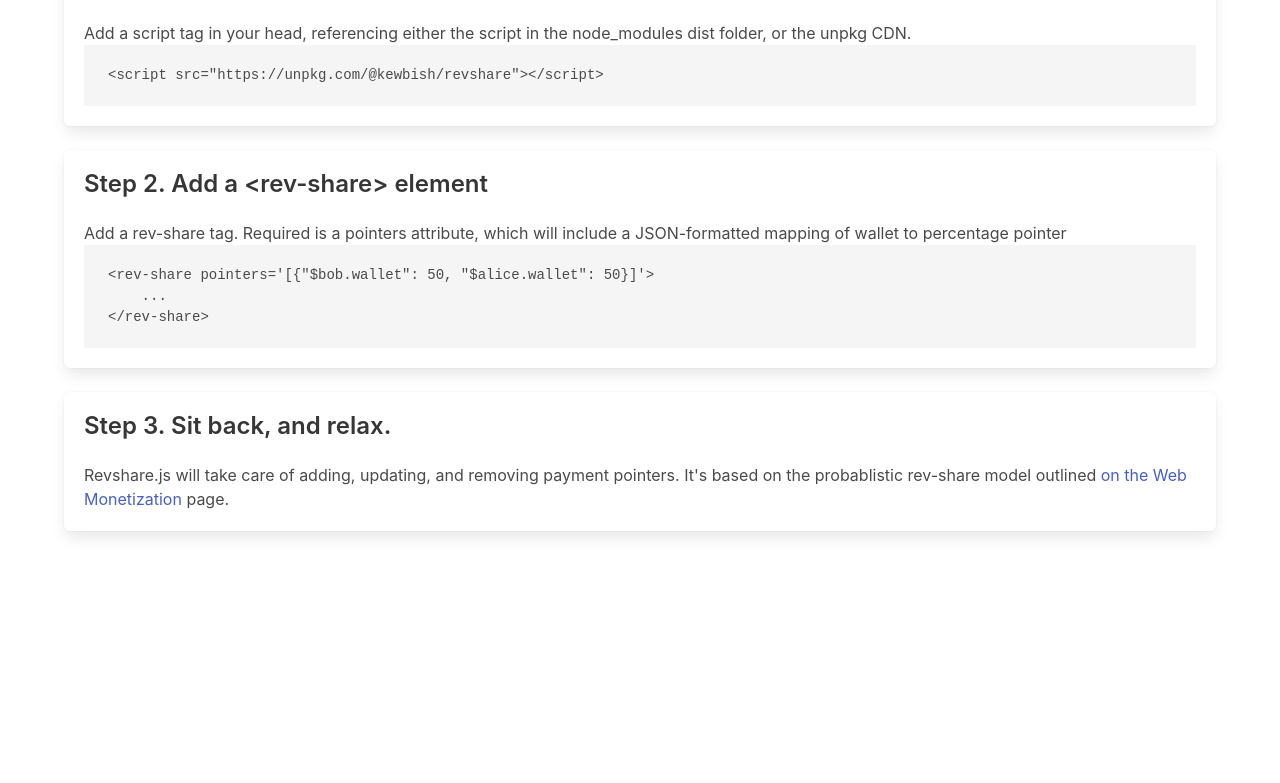
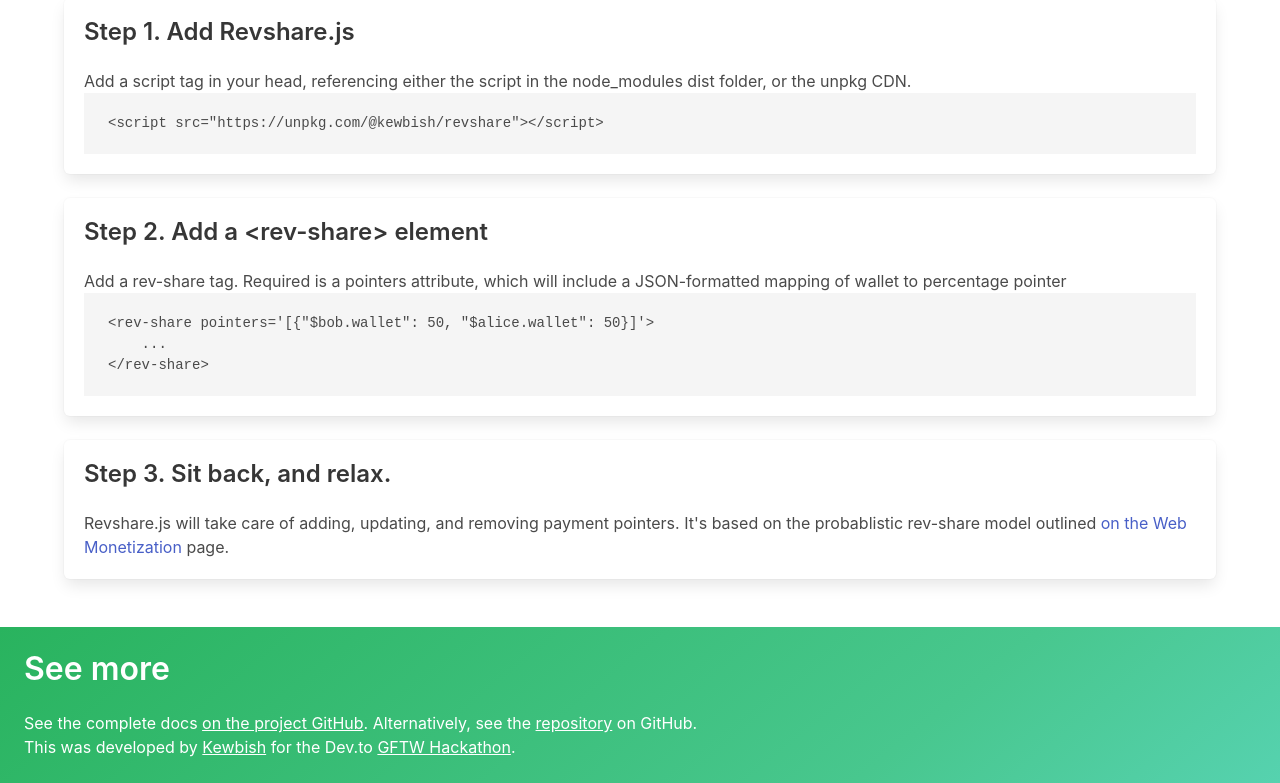
Before and after one commit to kewbish/revshare, a plain HTML site: page index.html in a window 1280 px wide. Shown: the part 554-1337 px from the top of the page. Before the commit the page ends 1133 px from the top, so only its background shows below. Drawn offline with nearby package versions, Linux system fonts and the light colour scheme.

Commit message:
Add footer

```diff
--- a/index.html
+++ b/index.html
@@ -8,16 +8,16 @@
     <link rel="stylesheet" href="https://cdn.jsdelivr.net/npm/bulma@0.8.2/css/bulma.min.css">
 </head>
 <body>
-    <section class="hero is-success is-medium">
+    <section class="hero is-success is-medium is-bold">
         <div class="hero-body has-text-centered">
             <h1 class="title is-1">Revshare.js 💸</h1>
             <p class="subtitle"><a class="has-text-white" style="text-decoration: underline;" href="https://www.npmjs.com/package/@kewbish/revshare">Find on NPM</a> or <a style="text-decoration: underline;" class="has-text-white" href="https://unpkg.com/@kewbish/revshare">Unpkg</a>.<br>Created by <a style="text-decoration: underline;" class="has-text-white" href="https://kewbish.github.io">Kewbish</a>.</p>
         </div>
     </section>
     <section class="container">
-        <br>
+        <br><br>
         <h1 class="title">Here's how to get started.</h1>
-        <p>Revshare.js works with the <a href="https://webmonetization.org/">proposed Web Monetization API</a>.</p>
+        <p>Revshare.js works with the <a href="https://webmonetization.org/">proposed Web Monetization API</a>.</p><br>
         <div class="box">
             <h1 class="title is-4">Step 1. Add Revshare.js</h1>
             <p>Add a script tag in your head, referencing either the script in the node_modules dist folder, or the unpkg CDN.</p>
@@ -36,5 +36,12 @@
         </div>
     </section>
     <br><br>
+    <div class="hero is-success is-small is-bold">
+        <div class="hero-body">
+            <h1 class="title has-text-white">See more</h1>
+            <p>See the complete docs <a style="text-decoration: underline;" class="has-text-white"  href="https://github.com/kewbish/revshare/blob/master/docs/README.md">on the project GitHub</a>. Alternatively, see the <a style="text-decoration: underline;" class="has-text-white"  href="https://github.com/kewbish/revshare">repository</a> on GitHub.</p>
+            <p>This was developed by <a style="text-decoration: underline;" class="has-text-white" href="https://github.com/kewbish">Kewbish</a> for the Dev.to <a style="text-decoration: underline;" class="has-text-white" href="https://dev.to/devteam/announcing-the-grant-for-the-web-hackathon-on-dev-3kd1">GFTW Hackathon</a>.</p>
+        </div>
+    </div>
 </body>
 </html>
```
